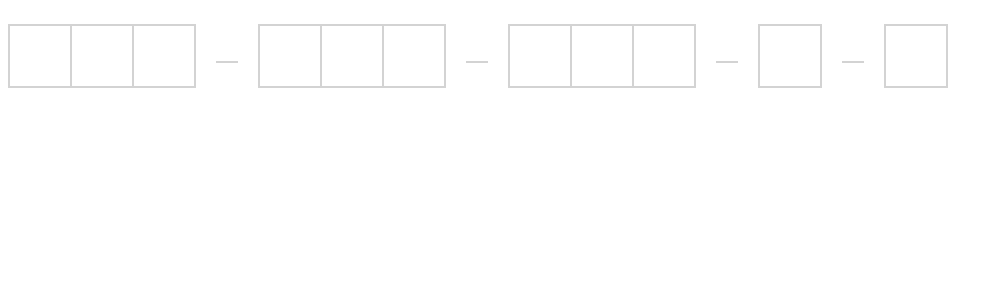
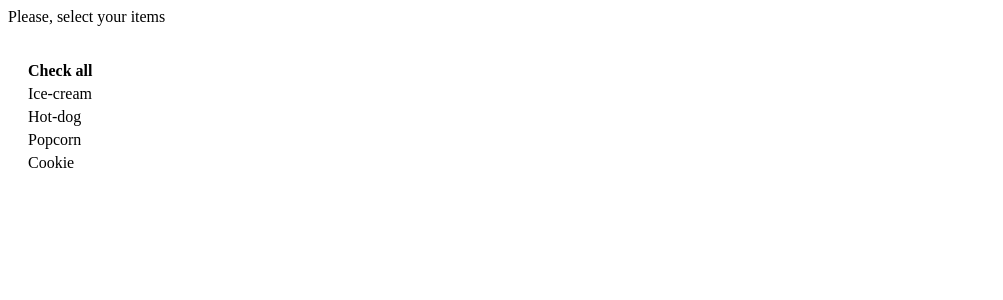
Before and after one commit to bencornelis/frontloops, a React (Create React App) app: page / in a window 1280 px wide. Shown: the top 300 px of the page, without its empty margins (0-1003 px from the left). Built offline with nearby package versions, Linux system fonts and the light colour scheme.

Commit message:
adds list component

```diff
--- a/src/App.js
+++ b/src/App.js
@@ -1,11 +1,18 @@
 import React, { Component } from 'react';
-import CodeForm from './components/2.1';
+import List from './components/2.2';
 
 class App extends Component {
   render() {
     return (
       <div>
-        <CodeForm code='137-454-982-1-3' />
+        <List
+          items={[
+            'Ice-cream',
+            'Hot-dog',
+            'Popcorn',
+            'Cookie'
+          ]}
+        />
       </div>
     );
   }
--- a/src/components/2.1.js
+++ b/src/components/2.1.js
@@ -100,7 +100,7 @@ class CodeForm extends Component {
   handleKeyDown = idx => e => {
     const isComplete = (
       idx === this.cellCount - 1 &&
-      !!this.state.values[this.cellCount - 1]
+      this.state.values[this.cellCount - 1] !== ''
     );
 
     if (e.keyCode === 8) { // delete
--- /dev/null
+++ b/src/components/2.2.js
@@ -0,0 +1,117 @@
+import React, { Component } from 'react';
+import styled from 'styled-components';
+
+const Text = styled.div`
+
+`;
+
+const Summary = ({ items }) => {
+  const summarize = items => {
+    let text;
+    switch (items.length) {
+      case 0:
+        text = 'Please, select your items';
+        break;
+      case 1:
+        text = items[0];
+        break;
+      case 2:
+        text = `${items[0]}, ${items[1]}`;
+        break;
+      default:
+        text = `${items[0]}, ${items[1]} and ${items.length - 2} more`;
+    }
+    return text;
+  }
+  return <Text>{summarize(items)}</Text>
+}
+
+const ItemList = styled.ul`
+  list-style-type: none;
+  padding: 20px;
+`;
+
+const Item = styled.li`
+  background: ${props => props.isSelected ? 'lightgrey' : 'white'};
+  border-radius: 2px;
+  margin-bottom: 5px;
+  &:hover {
+    cursor: pointer;
+  }
+  ${props => props.bold && 'font-weight: bold;'}
+`;
+
+const ListWrapper = styled.div`
+  width: 400px;
+  height: 200px;
+`;
+
+class List extends Component {
+  constructor(props) {
+    super(props);
+
+    const items = props.items.map(label => ({ label, isSelected: false }));
+    this.state = {
+      items,
+      allSelected: false
+    };
+  }
+
+  toggleItemSelected = idx => {
+    this.setState(({ items }) => {
+      items = items.slice();
+      items[idx].isSelected = !items[idx].isSelected;
+
+      const allSelected = items.every(item => item.isSelected);
+      return {
+        items,
+        allSelected,
+      };
+    });
+  }
+
+  toggleAllSelected = () => {
+    this.setState(({ items, allSelected }) => {
+      items = items.map(item => ({ ...item, isSelected: !allSelected }));
+      return {
+        items,
+        allSelected: !allSelected
+      };
+    })
+  }
+
+  render() {
+    const { items, allSelected } = this.state;
+    const selectedItemLabels = (
+      items
+        .filter(item => item.isSelected)
+        .map(item => item.label)
+    );
+
+    return (
+      <ListWrapper>
+        <Summary items={selectedItemLabels} />
+        <ItemList>
+          <Item
+            bold
+            isSelected={allSelected}
+            onClick={this.toggleAllSelected}
+            >
+            Check all
+          </Item>
+          {items.map(({ label, isSelected }, idx) =>
+            <Item
+              key={idx}
+              isSelected={isSelected}
+              onClick={() => this.toggleItemSelected(idx)}
+              >
+              {label}
+            </Item>
+          )}
+        </ItemList>
+      </ListWrapper>
+    )
+  }
+}
+
+export default List;
```
